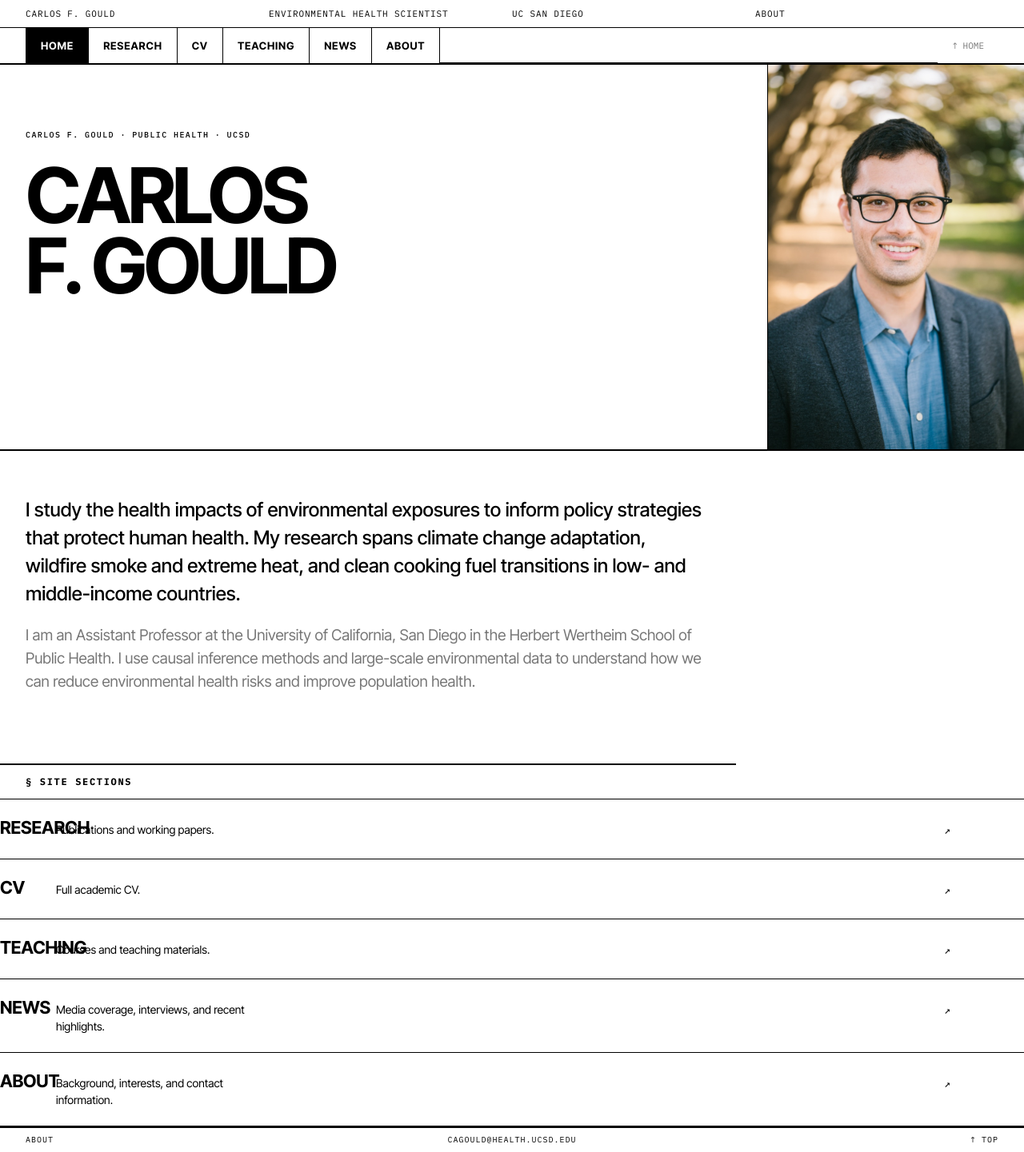
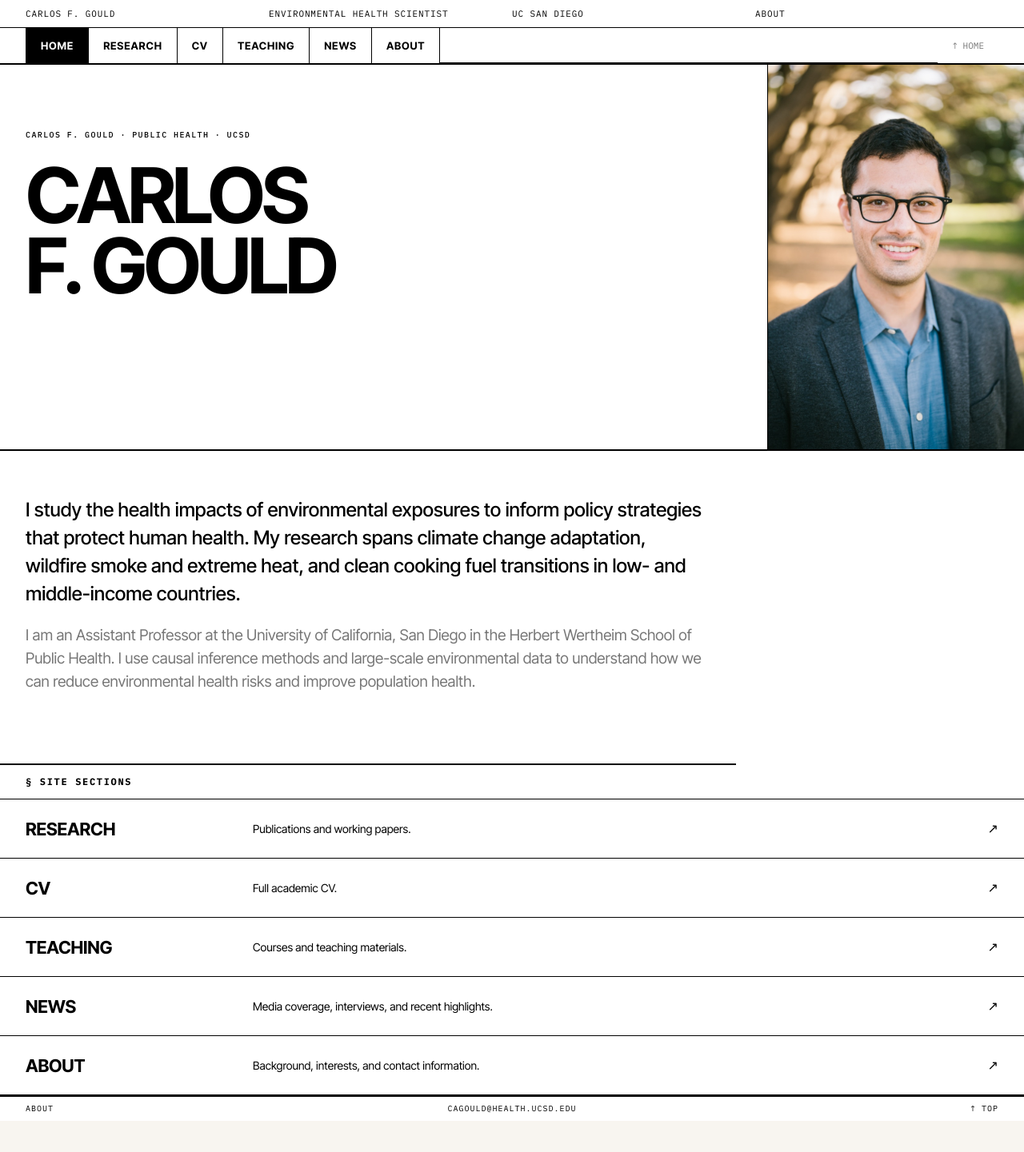
Before and after one commit to gouldc/gouldc.github.io, a Jekyll site: the page built from _pages/about.md, in a window 1280 px wide. Shown: the whole page at 80% size. Built offline with Jekyll 4.4.1, drawn with Linux system fonts in a browser that asks for light colours; after the commit the page ends 1402 px from its top, so only the background shows below that.

Commit message:
Fix index row layout - adjust grid for 3-column layout
Remove number column, update grid-template-columns to work with
title, description, and arrow. Add gap and improve alignment.

Co-Authored-By: Claude Opus 4.6 <noreply@anthropic.com>

```diff
--- a/_sass/layout/_brutalist.scss
+++ b/_sass/layout/_brutalist.scss
@@ -521,9 +521,11 @@ a:hover {
 
 .br-index__row {
   display: grid;
-  grid-template-columns: 70px 260px minmax(0, 1fr) 60px;
-  align-items: baseline;
+  grid-template-columns: minmax(200px, 260px) minmax(0, 1fr) 60px;
+  gap: var(--space-3);
+  align-items: center;
   min-height: 74px;
+  padding: 22px var(--space-4);
   border-bottom: 1px solid var(--ink);
   color: var(--ink);
   text-decoration: none;
@@ -534,24 +536,21 @@ a:hover {
   background: var(--paper-2);
 }
 
-.br-index__num,
-.br-index__arrow {
-  padding: 22px var(--space-4);
+.br-index__num {
   color: var(--mute);
   font-family: var(--font-mono);
   font-size: 13px;
 }
 
 .br-index__title {
-  padding: 22px 0;
   font-size: 22px;
   font-weight: 700;
   letter-spacing: -0.01em;
   text-transform: uppercase;
+  line-height: 26px;
 }
 
 .br-index__desc {
-  padding: 22px 0;
   font-size: 14px;
   line-height: 21px;
 }
@@ -559,6 +558,7 @@ a:hover {
 .br-index__arrow {
   color: var(--ink);
   text-align: right;
+  font-size: 16px;
 }
 
 .br-list-row {
```
